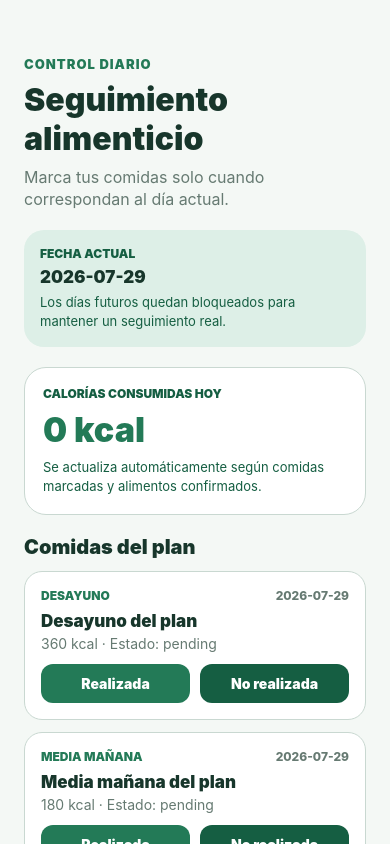
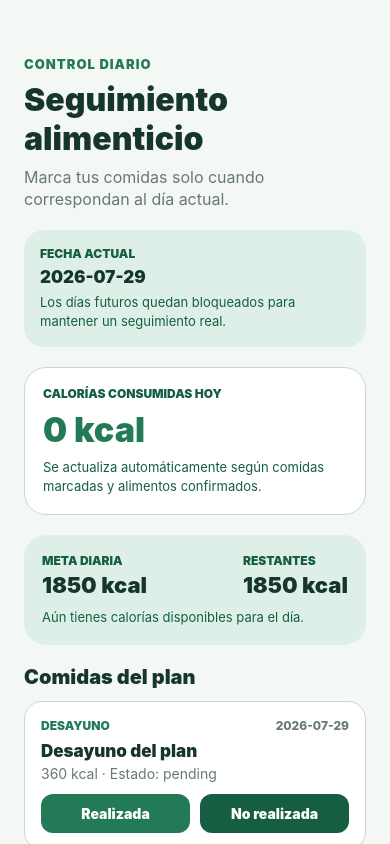
Before and after one commit to ravivanco/ProyectoInterculturalidad-G3, a React Native app in the folder movil/: screen /DailyTracking in a window 390 px wide. Built offline with nearby package versions, Linux system fonts and the light colour scheme; no server answers.

Commit message:
feat(movil): controlar balance calorico diario

```diff
--- a/movil/src/screens/tracking/DailyTrackingScreen.tsx
+++ b/movil/src/screens/tracking/DailyTrackingScreen.tsx
@@ -29,6 +29,7 @@ export function DailyTrackingScreen({ navigation }: NativeStackScreenProps<RootS
       .reduce((total, food) => total + food.calories, 0) ?? 0;
     return meals + additional;
   }, [summary?.additionalFoods, summary?.plannedMeals]);
+  const remainingCalories = (summary?.calorieGoal ?? 0) - consumedCalories;
   const progress = useMemo(() => {
     const records = summary?.weightHistory ?? [];
     const last = records.at(-1);
@@ -82,6 +83,20 @@ export function DailyTrackingScreen({ navigation }: NativeStackScreenProps<RootS
         <Text style={styles.infoTitle}>Calorías consumidas hoy</Text>
         <Text style={styles.calorieValue}>{consumedCalories} kcal</Text>
         <Text style={styles.infoHint}>Se actualiza automáticamente según comidas marcadas y alimentos confirmados.</Text>
+      </View>
+
+      <View style={[styles.balanceCard, remainingCalories < 0 ? styles.balanceCardDanger : undefined]}>
+        <View style={styles.balanceRow}>
+          <View>
+            <Text style={styles.infoTitle}>Meta diaria</Text>
+            <Text style={styles.balanceValue}>{summary?.calorieGoal ?? 0} kcal</Text>
+          </View>
+          <View>
+            <Text style={styles.infoTitle}>Restantes</Text>
+            <Text style={[styles.balanceValue, remainingCalories < 0 ? styles.balanceDangerText : undefined]}>{remainingCalories} kcal</Text>
+          </View>
+        </View>
+        <Text style={styles.infoHint}>{remainingCalories < 0 ? 'Superaste tu objetivo diario. Revisa tus registros adicionales.' : 'Aún tienes calorías disponibles para el día.'}</Text>
       </View>
 
       <View style={styles.section}>
@@ -169,6 +184,11 @@ const styles = StyleSheet.create({
   actionText: { color: colors.surface, fontWeight: '900' },
   actions: { flexDirection: 'row', gap: 10, marginTop: 12 },
   blockedText: { color: colors.danger, fontSize: 13, fontWeight: '800', marginTop: 8 },
+  balanceCard: { backgroundColor: colors.primarySoft, borderRadius: 22, gap: 10, padding: 18 },
+  balanceCardDanger: { backgroundColor: '#FEE4E2' },
+  balanceDangerText: { color: colors.danger },
+  balanceRow: { flexDirection: 'row', justifyContent: 'space-between' },
+  balanceValue: { color: colors.text, fontSize: 22, fontWeight: '900', marginTop: 4 },
   container: { backgroundColor: colors.background, flexGrow: 1, gap: 20, padding: 24, paddingTop: 56 },
   header: { gap: 8 },
   infoCard: { backgroundColor: colors.primarySoft, borderRadius: 20, gap: 6, padding: 16 },
```
